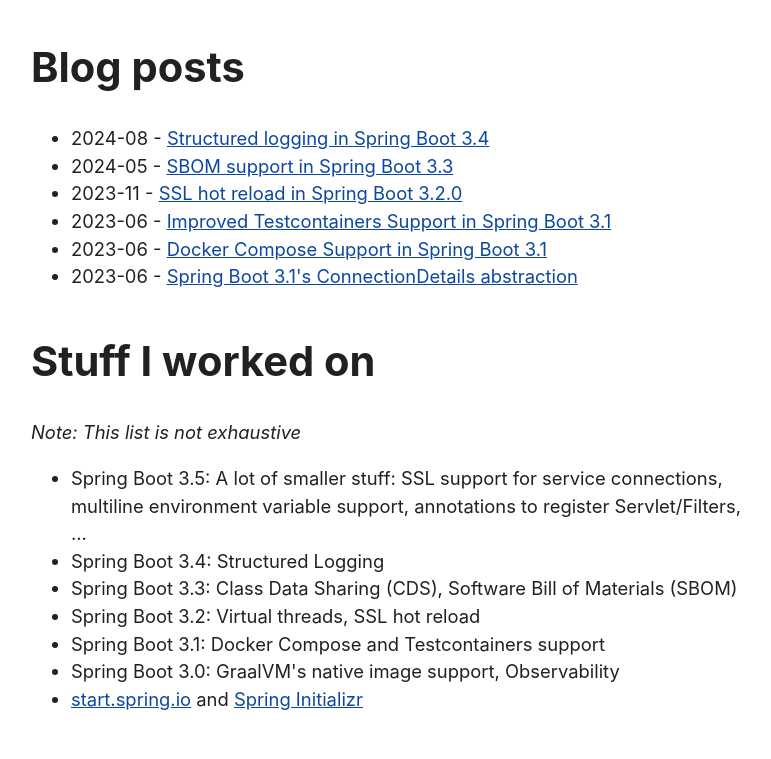
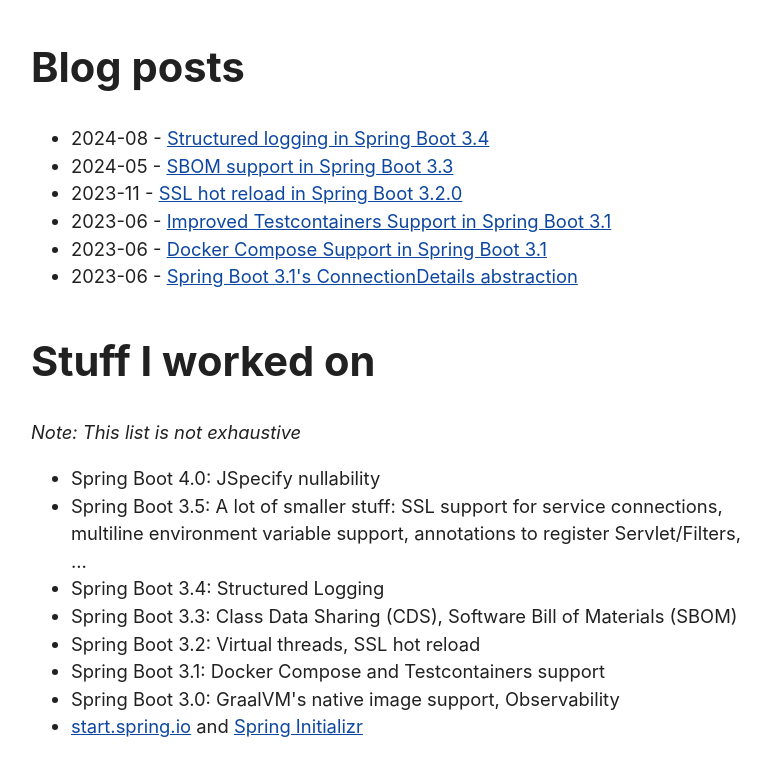
Before and after one commit to mhalbritter/mhalbritter.github.io, a plain HTML site: page index.html in a window 1280 px wide. Shown: the part 2128-2887 px from the top of the page, without its empty margins (249-1020 px from the left). Before the commit the page ends 2860 px from the top, so only its background shows below. Drawn offline with Linux system fonts and the light colour scheme.

Commit message:
Add 4.0 work

```diff
--- a/index.html
+++ b/index.html
@@ -90,6 +90,7 @@
     <h2>Stuff I worked on</h2>
     <i>Note: This list is not exhaustive</i>
     <ul>
+        <li>Spring Boot 4.0: JSpecify nullability</li>
         <li>Spring Boot 3.5: A lot of smaller stuff: SSL support for service connections, multiline environment variable support, annotations to register Servlet/Filters, ...</li>
         <li>Spring Boot 3.4: Structured Logging</li>
         <li>Spring Boot 3.3: Class Data Sharing (CDS), Software Bill of Materials (SBOM)</li>
```
